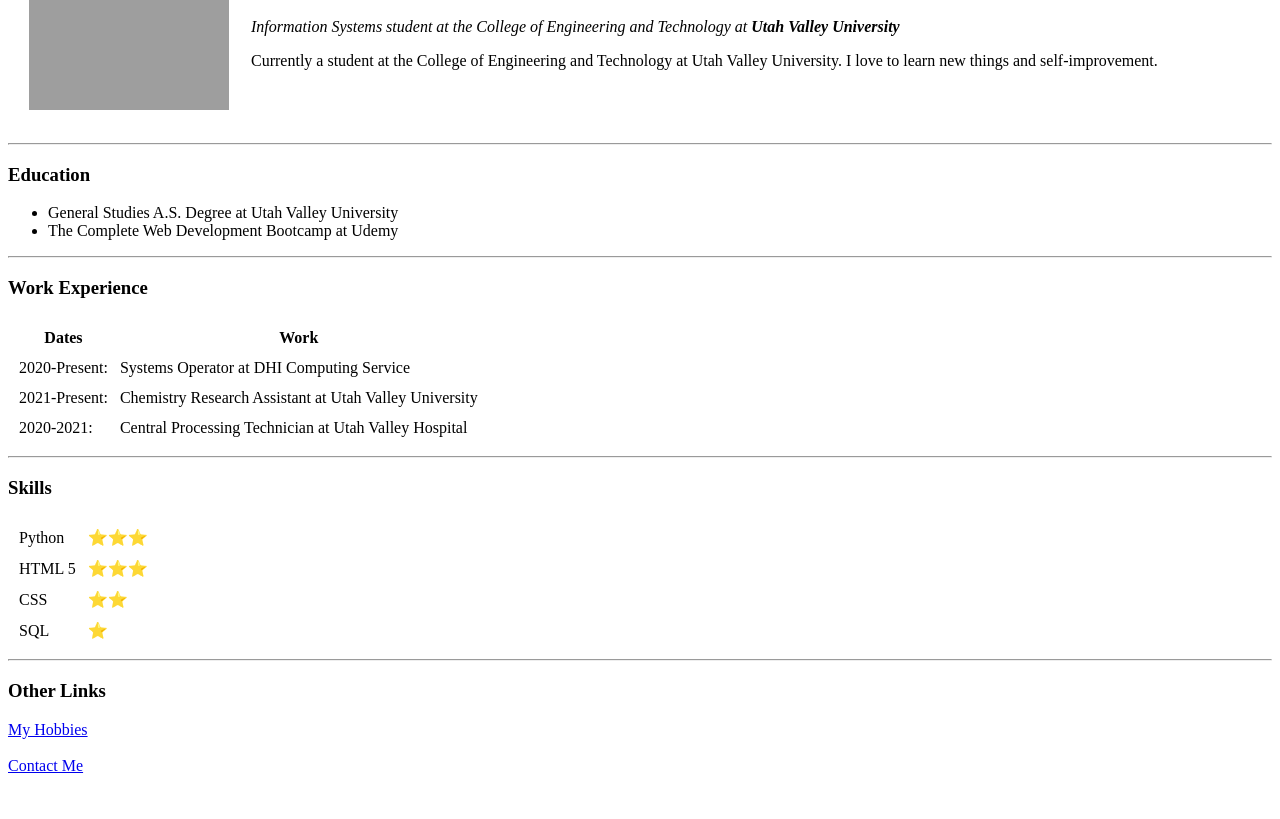
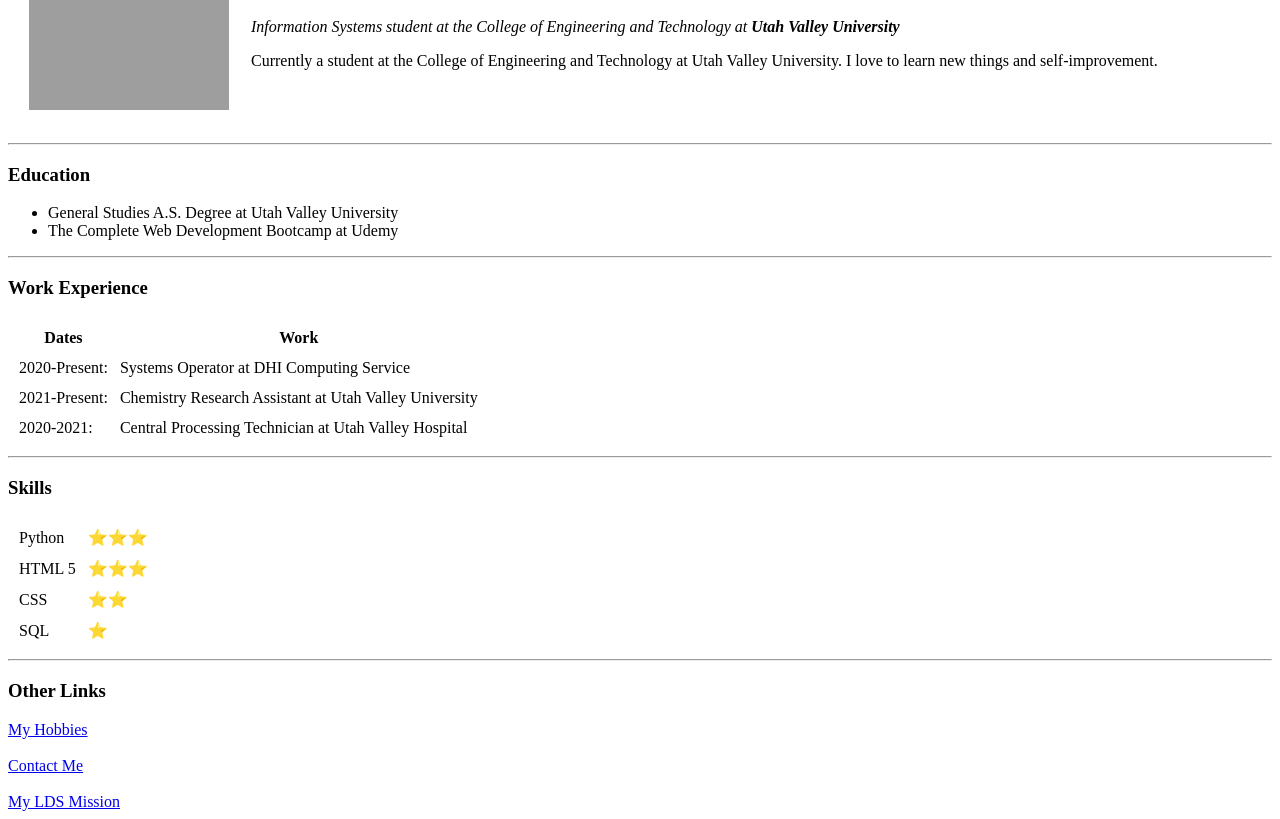
Before and after one commit to TonyPhasay/CV, a plain HTML site: page index.html in a window 1280 px wide. Shown: the part 119-938 px from the top of the page. Before the commit the page ends 902 px from the top, so only its background shows below. Drawn offline with Linux system fonts and the light colour scheme; grey boxes are pictures that could not be loaded.

Commit message:
Add files via upload

```diff
--- a/index.html
+++ b/index.html
@@ -77,6 +77,9 @@
   <br>
   <br>
   <a href="contact-me.html" target="__blank__">Contact Me</a>
+  <br>
+  <br>
+  <a href="fun.html" target="__blank__">My LDS Mission</a>
 </body>
 
 </html>
```
